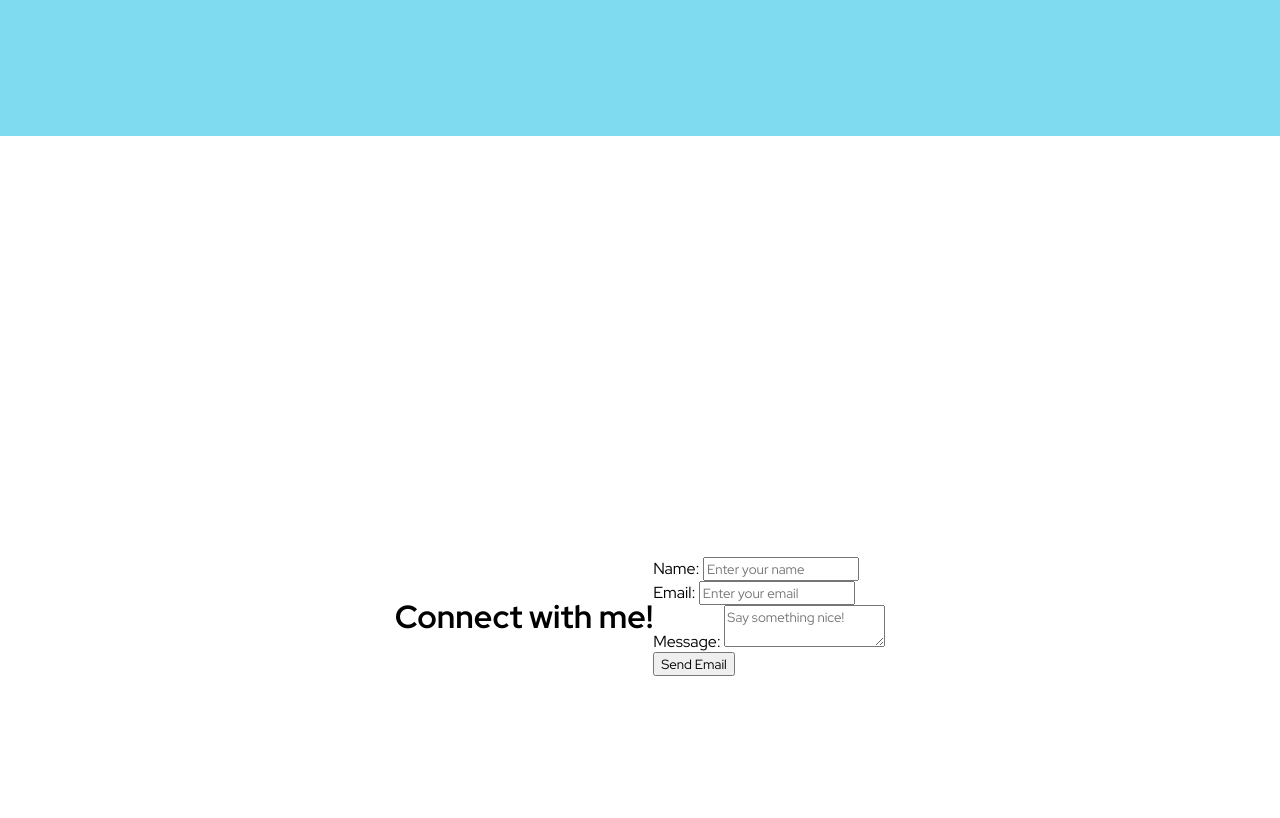
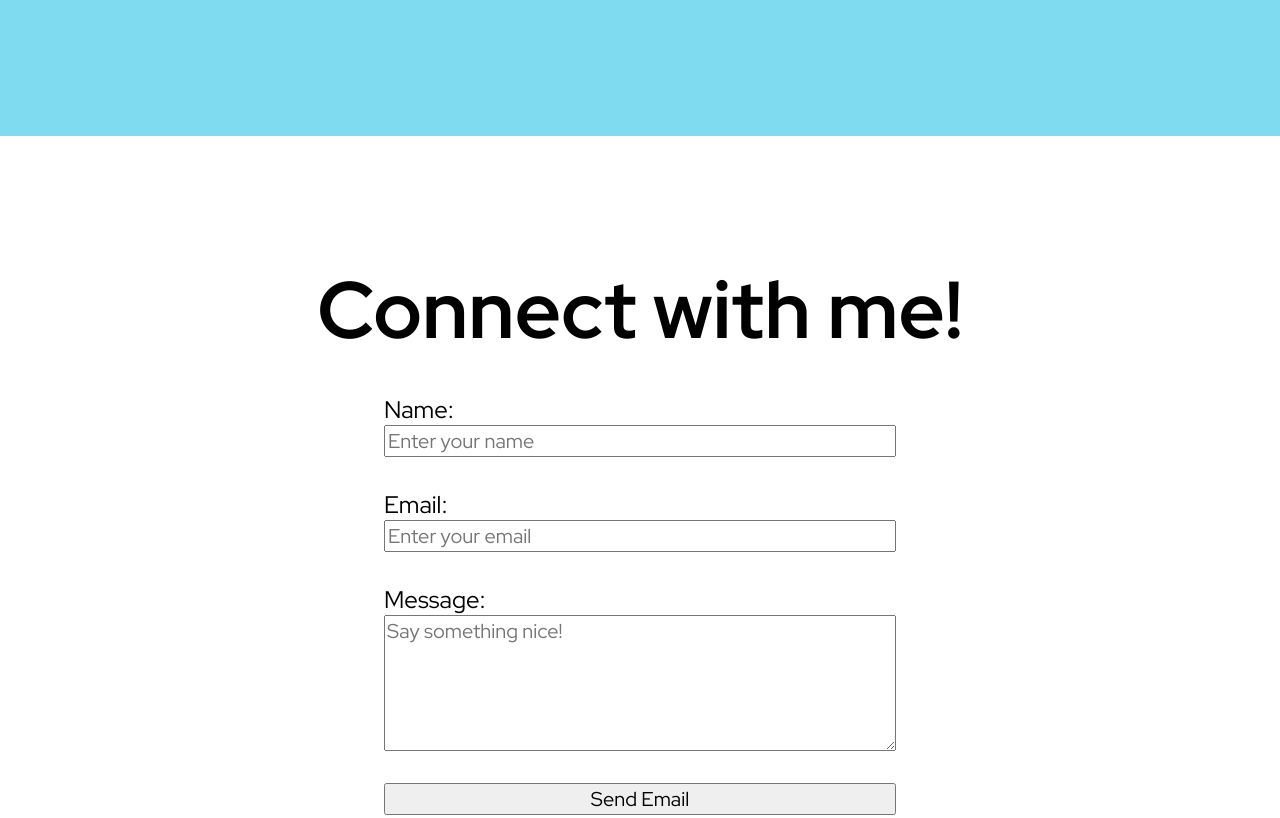
Before and after one commit to WJijon223/webPortfolio, a plain HTML site: page index.html in a window 1280 px wide. Shown: the part 2760-3578 px from the top of the page. Drawn offline with nearby package versions, Linux system fonts and the light colour scheme.

Commit message:
resized contact form (time to add some js!!!)

```diff
--- a/index.html
+++ b/index.html
@@ -120,6 +120,7 @@
             name="message"
             id="message"
             placeholder="Say something nice!"
+            rows="5"
           ></textarea>
         </div>
 
--- a/style.css
+++ b/style.css
@@ -99,6 +99,7 @@ p {
   display: flex;
   align-items: center;
   justify-content: center;
+  margin-top: 2rem;
 }
 
 .project-image {
@@ -122,6 +123,37 @@ p {
 }
 
 /* Email form */
+#contact {
+  flex-direction: column;
+  font-size: 2.5rem;
+  height: 50rem;
+}
+
+form {
+  width: 40%;
+  text-align: center;
+  margin-top: 2rem;
+  font-size: 1.5rem;
+  display: flex;
+  flex-direction: column;
+  gap: 2rem;
+  /* border: 5px solid black; */
+}
+
+input,
+textarea {
+  font-size: 1.25rem;
+}
+
+.field {
+  display: flex;
+  justify-content: center;
+  flex-direction: column;
+}
+
+label {
+  text-align: left;
+}
 
 /* Socials */
 .social-logo {
```
